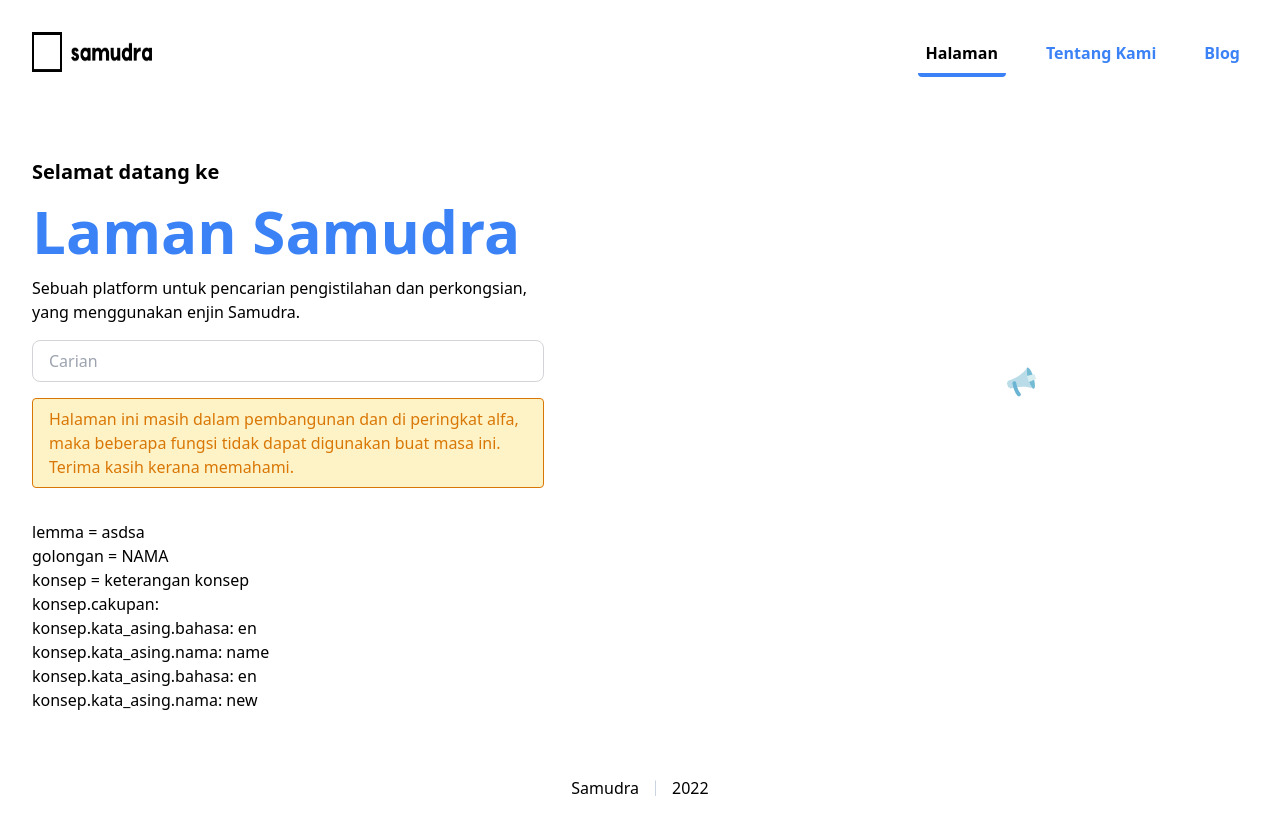
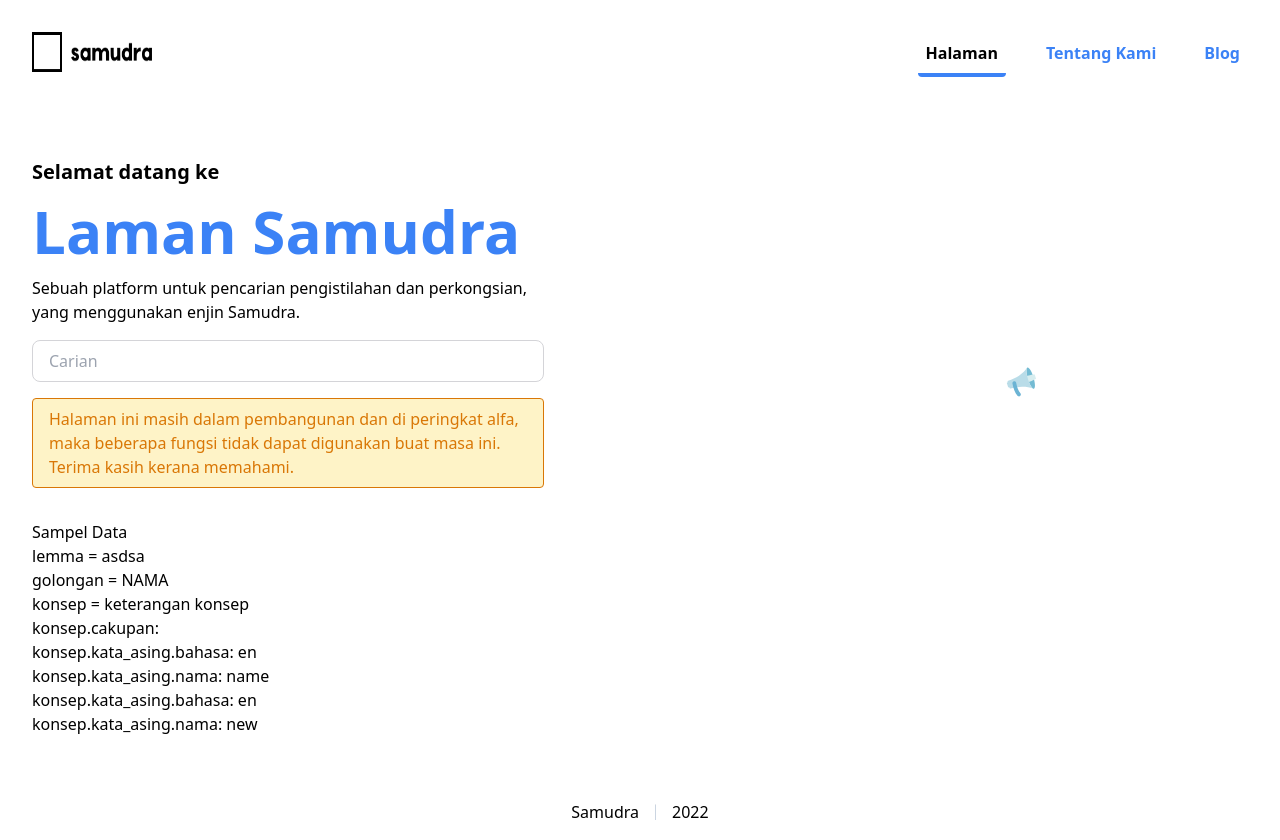
Before and after one commit to samudradev/laman-samudra, a Next.js app: page / in a window 1280 px wide. Before the commit the page ends 816 px from the top, so only its background shows below. Built offline with nearby package versions, Linux system fonts and the light colour scheme.

Commit message:
fix: tambah label

```diff
--- a/pages/index.tsx
+++ b/pages/index.tsx
@@ -49,6 +49,7 @@ const Halaman: NextPage<HalamanProps> = ({ data }) => {
               </p>
             </div>
             <div className="mt-8">
+              <p>Sampel Data</p>
               {data.map((lemma) => (
                 <Lemma lemma={lemma} key={`lemma-${lemma.id}`} />
               ))}
```
